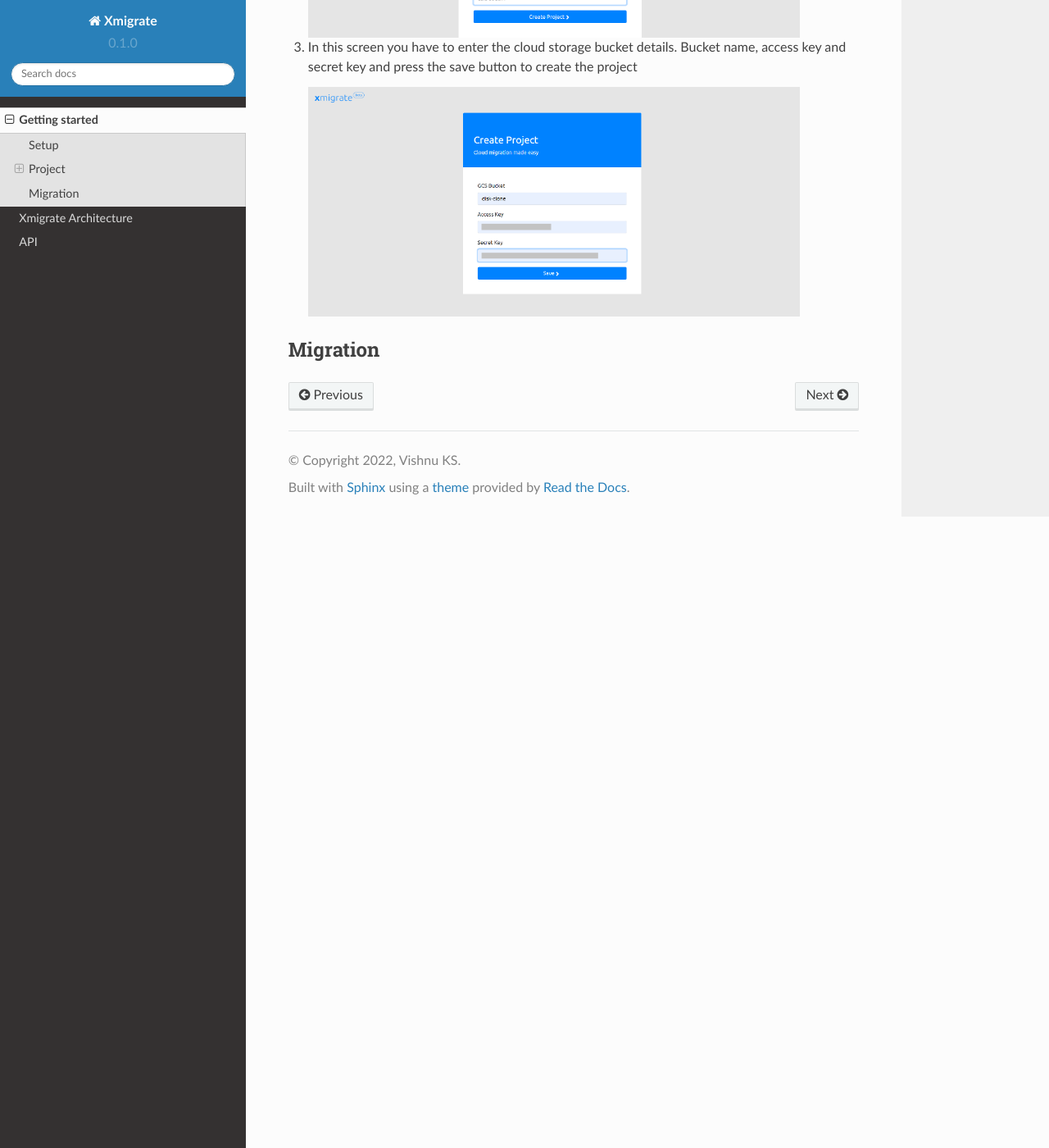
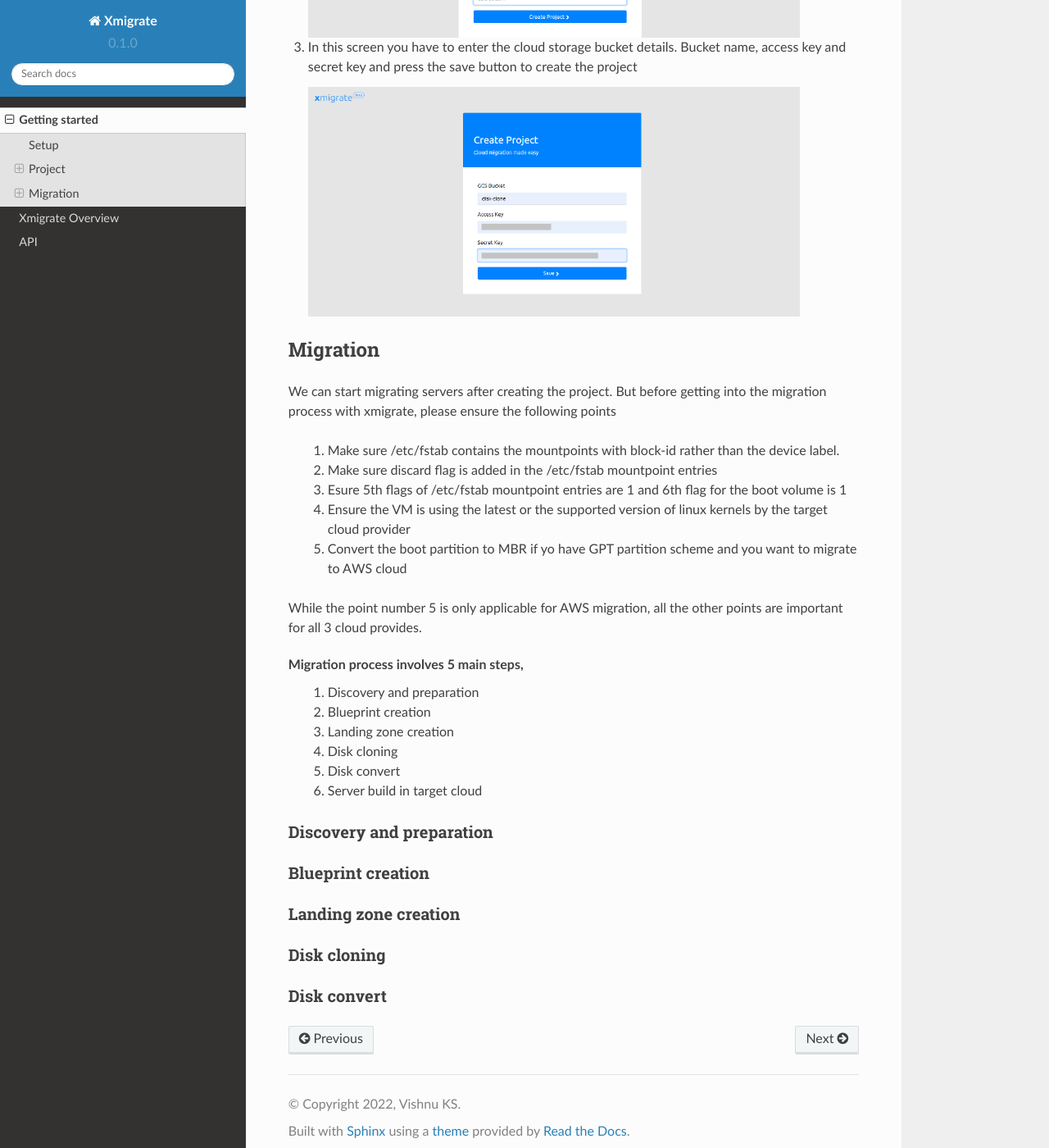
Before and after one commit to xmigrate/xmigrate-docs, a Sphinx documentation site: the page built from docs/source/getting_started.rst, in a window 1280 px wide and 1400 px high, scrolled down 4207 px. Shown: the whole window at 82% size. Built offline with Sphinx 7.4.7 and the Read the Docs theme 2.0.0, drawn with Linux system fonts in a browser that asks for light colours; pages that are not in the unit, such as notebooks, are missing from menus.

Commit message:
started working on migration doc

```diff
--- a/docs/source/getting_started.rst
+++ b/docs/source/getting_started.rst
@@ -124,3 +124,36 @@
 
 Migration
 ---------
+We can start migrating servers after creating the project. But before getting into the migration process with xmigrate, please
+ensure the following points
+
+   1. Make sure /etc/fstab contains the mountpoints with block-id rather than the device label.
+   2. Make sure discard flag is added in the /etc/fstab mountpoint entries
+   3. Esure 5th flags of /etc/fstab mountpoint entries are 1 and 6th flag for the boot volume is 1
+   4. Ensure the VM is using the latest or the supported version of linux kernels by the target cloud provider
+   5. Convert the boot partition to MBR if yo have GPT partition scheme and you want to migrate to AWS cloud
+
+While the point number 5 is only applicable for AWS migration, all the other points are important for all 3 cloud provides.
+
+Migration process involves 5 main steps,
+   1. Discovery and preparation
+   2. Blueprint creation
+   3. Landing zone creation
+   4. Disk cloning
+   5. Disk convert
+   6. Server build in target cloud
+
+Discovery and preparation
+^^^^^^^^^^^^^^^^^^^^^^^^^
+
+Blueprint creation
+^^^^^^^^^^^^^^^^^^
+
+Landing zone creation
+^^^^^^^^^^^^^^^^^^^^^
+
+Disk cloning
+^^^^^^^^^^^^
+
+Disk convert
+^^^^^^^^^^^^
--- a/docs/source/index.rst
+++ b/docs/source/index.rst
@@ -20,7 +20,6 @@
 --------
 
 .. toctree::
-   index
    getting_started
    architecture
    api
```
Also changed, not shown: docs/source/architecture.rst (+13 -3 lines).
